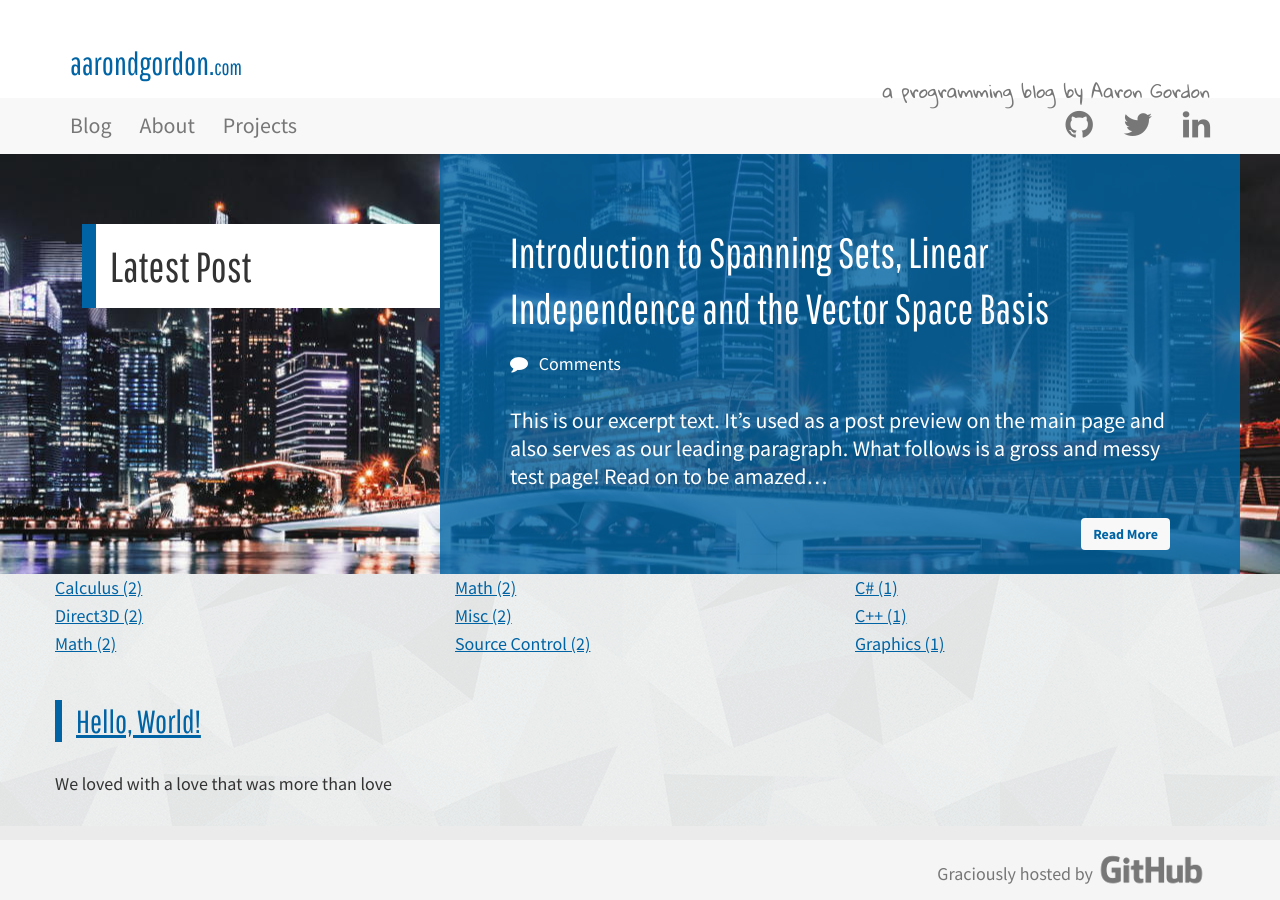
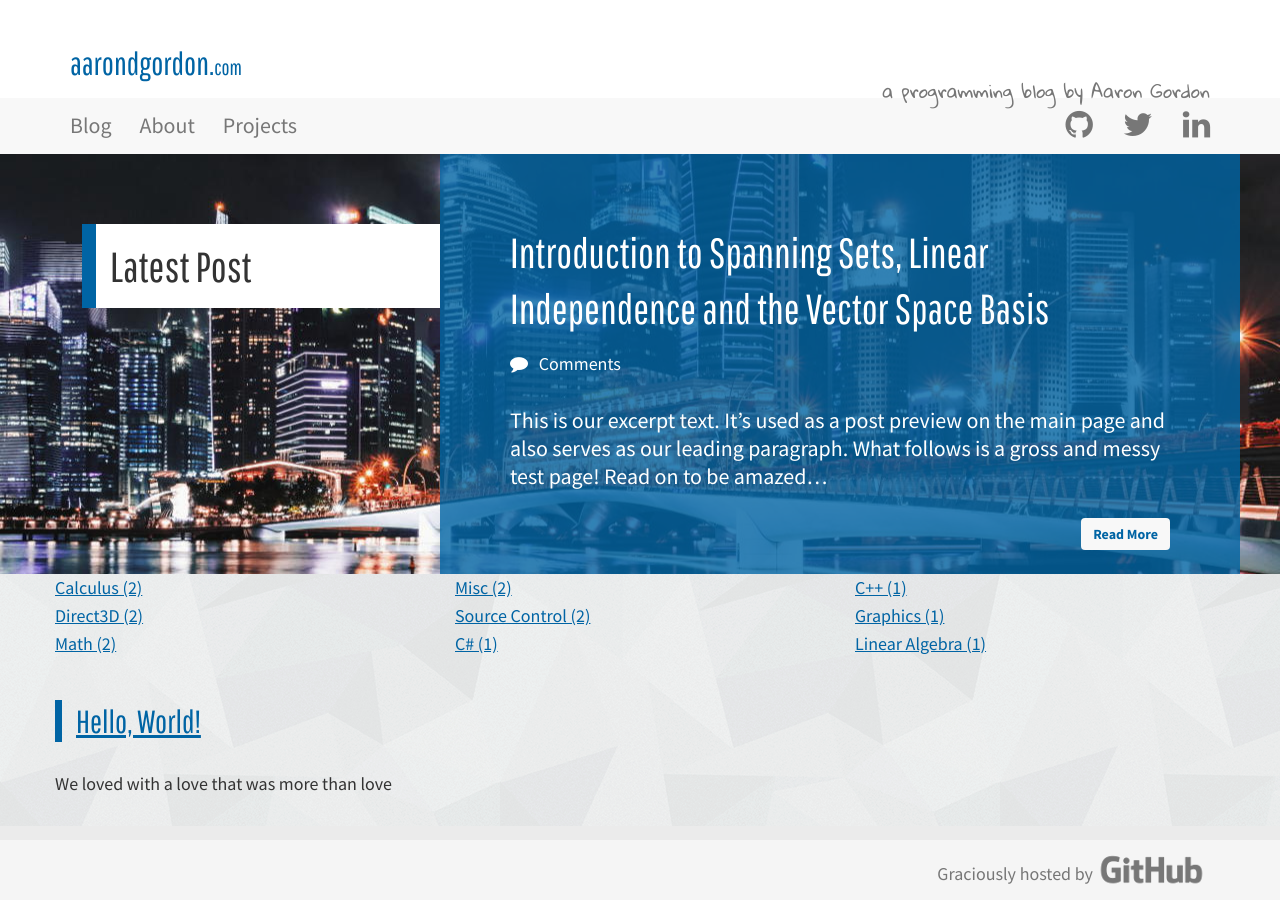
Before and after one commit to aarondgordon/aarondgordon.github.io, a Jekyll site: the page built from index.md, in a window 1280 px wide. Built offline with Jekyll 4.4.1, drawn with Linux system fonts in a browser that asks for light colours; nearby versions of some CDN libraries; comment, search, counter and statistics services are not loaded.

Commit message:
Corrected offset

```diff
--- a/_layouts/home.html
+++ b/_layouts/home.html
@@ -41,13 +41,13 @@ layout: default
         {% endfor %}
       </div>
       <div class="col-sm-4">
-        {% for tagString in tagStrings limit:3 offset:2 %}
+        {% for tagString in tagStrings limit:3 offset:3 %}
           {% assign tag=tagString | split:"|" %}
           <a href="/tags/#{{ tag[1] }}">{{ tag[1] }} ({{ tag[2] }})</a><br/>
         {% endfor %}
       </div>
       <div class="col-sm-4">
-        {% for tagString in tagStrings limit:3 offset:5 %}
+        {% for tagString in tagStrings limit:3 offset:6 %}
           {% assign tag=tagString | split:"|" %}
           <a href="/tags/#{{ tag[1] }}">{{ tag[1] }} ({{ tag[2] }})</a><br/>
         {% endfor %}
```
